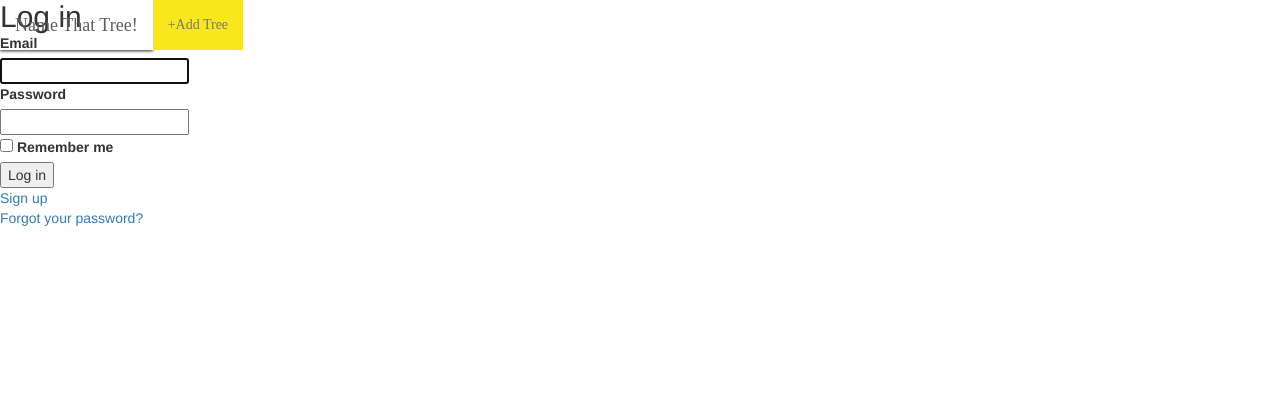
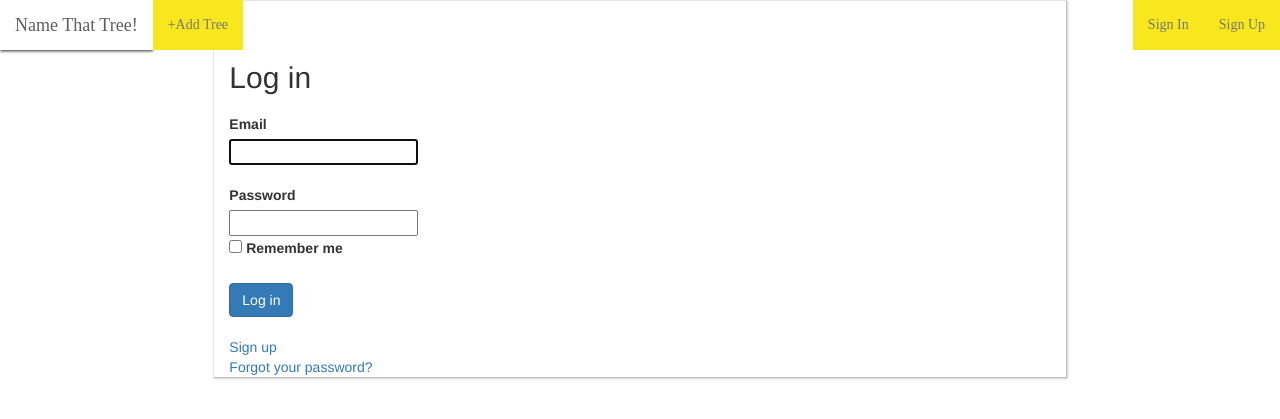
Before and after one commit to cyrusclarke/treethinger, a Rails app: page /users/sign_in in a window 1280 px wide. Shown: the top 419 px of the page. Run offline with Rails 7, Linux system fonts and the light colour scheme; style sheets or scripts are compiled from the project's sources; some libraries are stand-ins or nearby versions.

Commit message:
log in nav bar

```diff
--- a/app/assets/stylesheets/application.scss
+++ b/app/assets/stylesheets/application.scss
@@ -68,3 +68,12 @@
 .btn-lg {
   border-radius:0;
 }
+
+.nice-box {
+    -moz-box-shadow: 1px 1px 2px 0 #d0d0d0;
+  -webkit-box-shadow: 1px 1px 2px 0 #d0d0d0;
+  box-shadow: 1px 1px 2px 0 #d0d0d0;
+  background: #fff;
+  border: 1px solid #ccc;
+  border-color: #e4e4e4 #bebebd #bebebd #e4e4e4;
+}
--- a/app/views/devise/sessions/new.html.erb
+++ b/app/views/devise/sessions/new.html.erb
@@ -1,11 +1,16 @@
+<div class="nice-box col-xs-8 col-xs-offset-2">
+  <br/>
+  <br/>
+  <br/>
 <h2>Log in</h2>
+<br/>
 
 <%= form_for(resource, as: resource_name, url: session_path(resource_name)) do |f| %>
   <div class="field">
     <%= f.label :email %><br />
     <%= f.email_field :email, autofocus: true %>
   </div>
-
+<br/>
   <div class="field">
     <%= f.label :password %><br />
     <%= f.password_field :password, autocomplete: "off" %>
@@ -17,10 +22,11 @@
       <%= f.label :remember_me %>
     </div>
   <% end -%>
-
+<br/>
   <div class="actions">
-    <%= f.submit "Log in" %>
+    <%= f.submit "Log in", class: "btn btn-primary" %>
   </div>
 <% end %>
-
+<br/>
 <%= render "devise/shared/links" %>
+</div>
--- a/app/views/layouts/application.html.erb
+++ b/app/views/layouts/application.html.erb
@@ -26,8 +26,16 @@
     <div class="collapse navbar-collapse" id="bs-example-navbar-collapse-1">
       <ul class="nav navbar-nav">
         <!-- <li class="active"><a href="#">Link <span class="sr-only">(current)</span></a></li> -->
+        <!--add tree icon-->
         <li><a href="#">+Add Tree</a></li>
       </ul>
+      <ul class="nav navbar-nav navbar-right">
+        <%if user_signed_in? %>
+        <li><%= link_to 'Sign Out', destroy_user_session_path, method: :delete %></li>
+        <%else %>
+        <li><%= link_to 'Sign In', new_user_session_path %></li>
+        <li><%= link_to 'Sign Up', new_user_registration_path %></li>
+        <%end%>
     </div><!-- /.navbar-collapse -->
   </div><!-- /.container-fluid -->
 </nav>
```
Also changed, not shown: 1 other file.
